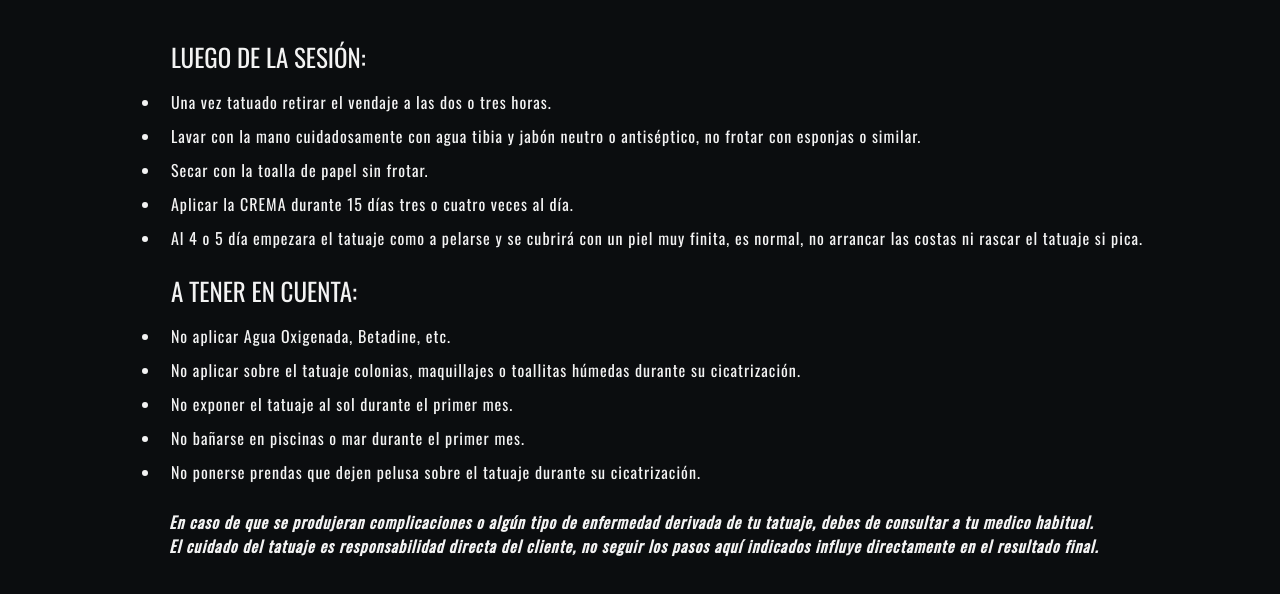
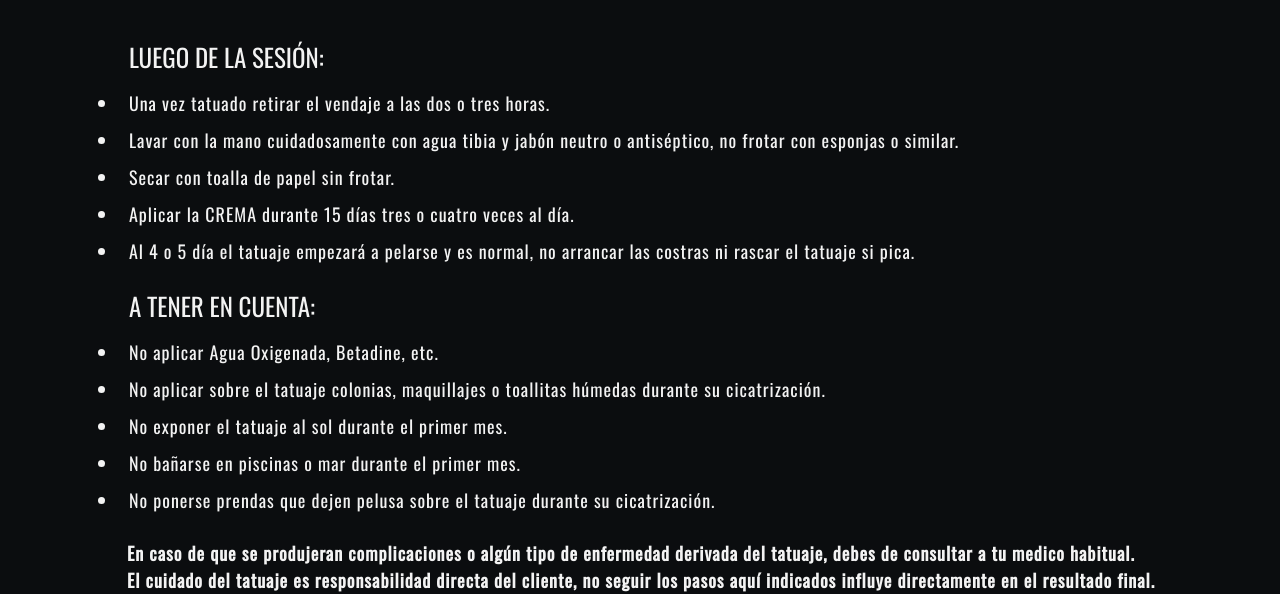
Before and after one commit to laurypintos13/proyectoSass, a website: page page/cuidados.html in a window 1280 px wide. Shown: the part 207-801 px from the top of the page. Drawn offline with nearby package versions, Linux system fonts and the light colour scheme.

Commit message:
otros arreglos finales

```diff
--- a/page/cuidados.html
+++ b/page/cuidados.html
@@ -52,9 +52,9 @@
                     <h2>LUEGO DE LA SESIÓN: </h2>
                     <li>Una vez tatuado retirar el vendaje a las dos o tres horas.</li>
                     <li>Lavar con la mano cuidadosamente con agua tibia y jabón neutro o antiséptico, no frotar con esponjas o similar.</li>
-                    <li>Secar con la toalla de papel sin frotar.</li>
+                    <li>Secar con toalla de papel sin frotar.</li>
                     <li>Aplicar la CREMA durante 15 días tres o cuatro veces al día.</li>
-                    <li>Al 4 o 5 día empezara el tatuaje como a pelarse y se cubrirá con un piel muy finita, es normal, no arrancar las costas ni rascar el tatuaje si pica.</li>
+                    <li>Al 4 o 5 día el tatuaje empezará a pelarse y es normal, no arrancar las costras ni rascar el tatuaje si pica.</li>
                 </ul>
             </div>
             <div>
@@ -68,7 +68,7 @@
                 </ul>
             </div>
             <div class="cuidadosExtra">
-                <p>En caso de que se produjeran complicaciones o algún tipo de enfermedad derivada de tu tatuaje, debes de consultar a tu medico habitual.
+                <p>En caso de que se produjeran complicaciones o algún tipo de enfermedad derivada del tatuaje, debes de consultar a tu medico habitual.
                 <br>El cuidado del tatuaje es responsabilidad directa del cliente, no seguir los pasos aquí indicados influye directamente en el resultado final.</p>
             </div>
         </section>
--- a/scss/_contacto.scss
+++ b/scss/_contacto.scss
@@ -21,13 +21,13 @@ iframe{
     padding-right: 20px;
     h1{
         padding-top: 30px;
-        font-size: 15px;
+        font-size: 16px;
         text-align: center;
     }
     p{
         font-size: 15px;
         letter-spacing: 0.5px;
-        text-align: start;
+        text-align: center;
    }
    .mainContacto__info--frase{
     @extend .mainContacto__info--gracias;
--- a/scss/_responsive.scss
+++ b/scss/_responsive.scss
@@ -169,15 +169,15 @@
 
 /*inicio main cuidados*/
 .mainCuidados{
-    height: ($height *7) +50;
+    height: ($height *7) +70;
     .cuidadosLista li{
-        font-size: 16px;
+        font-size: 18px;
         letter-spacing: 1px;
     }
     .cuidadosExtra{
         padding-top: 5px;
-        font-style: oblique;
         letter-spacing: 1px;
+        font-size: 18px;
     }
 }
 
```
Also changed, not shown: page/art.html (+1 -1 lines), page/contacto.html (+1 -1 lines), page/tattoo.html (+1 -1 lines), css/destino.css.
